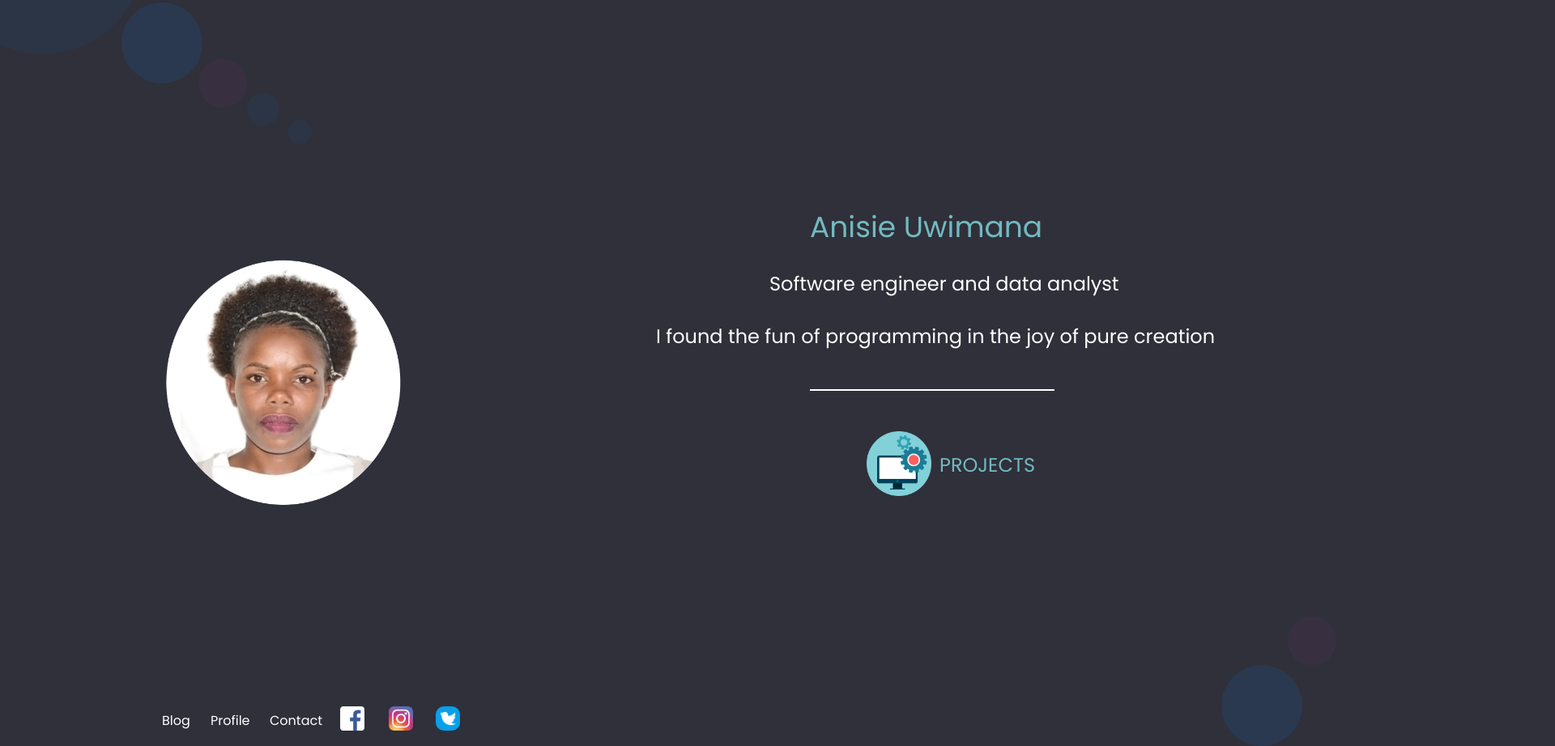
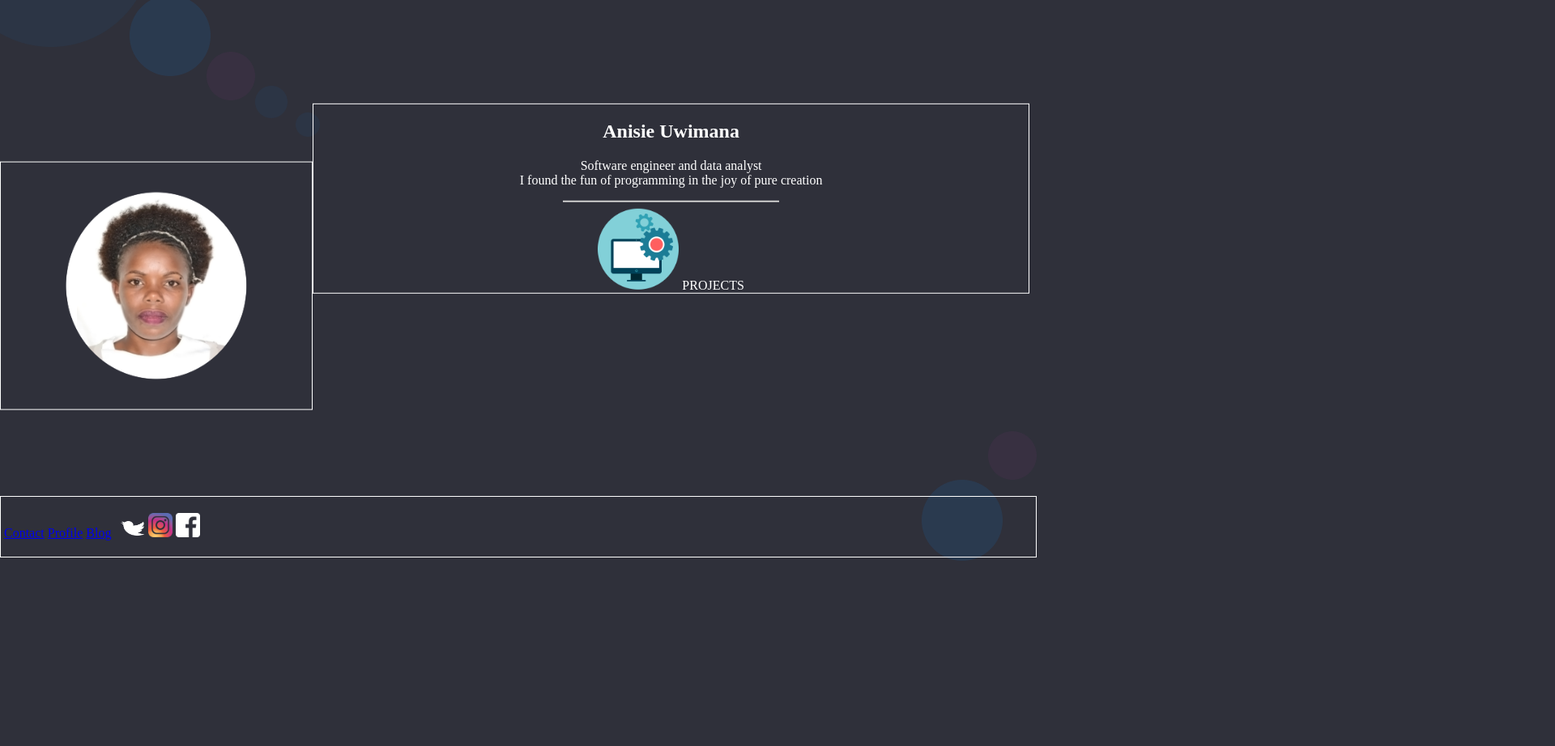
Before and after one commit to Anisieu/My-brand-Anisie, a plain HTML site: page UI/fix-landingpage/index.html in a window 1280 px wide. Shown: the part 107-1029 px from the top of the page at 81% size, 1920 px wide, since content can reach past the window. After the commit the page ends 800 px from the top, so only its background shows below. Drawn offline with Linux system fonts and the light colour scheme.

Commit message:
html-css position

```diff
--- a/UI/fix-landingpage/index.html
+++ b/UI/fix-landingpage/index.html
@@ -12,59 +12,39 @@
 </head>
 
 <body>
-    <div class="c">
-        <div class="c1"></div>
-        <div class="c2"></div>
-        <div class="c3"></div>
-        <div class="c4"></div>
-        <div class="c5"></div>
-    </div>
-    <div class="md">
-        <div class="md1">
-            <div class=" md11 hvr-grow">
-                <img src="./images/twitter.png" class="twit">
+    <main class='main'>
+        <section class="left">
+            <img src="./images/an.png" class="photo">
+        </section>
+        <section class="rigth">
+            <div class="info">
+                <h1>Anisie Uwimana</h1>
+                <p>
+                    Software engineer and data analyst <br> I found the fun of programming in the joy of pure creation
+                </p>
             </div>
-        </div>
-        <div class="md2">
-            <div class="md21 hvr-grow">
-                <img src="./images/instagram.png" class="ig">
+            <hr>
+            <div class="project">
+                <img src="./images/potf.png" class="logo-project">
+                <span class="project-link">PROJECTS</span>
             </div>
-        </div>
-        <div class="md3" ">
-            <div class="md31 hvr-grow ">
-                    <img src="./images/facebook.png " class="fb ">
-            </div>
-        </div>
-    </div>
+        </section>
+    </main>
 
-    <div>
-        <img src="./images/an.png " class="img5 ">
-    </div>
-
-    <div>
-        <img src="./images/potf.png " class="img6 ">
-    </div>
-
-    <div class="co ">
-        <div class="co1 "></div>
-        <div class="co2 "></div>
-    </div>
-
-    <hr class="co3 ">
-
-    <div class="co4 ">
-        <span class="co51 hvr-grow hvr-fade ">Contact</span>
-        <span class="co61 hvr-grow hvr-fade ">Profile</span>
-        <span class="co71 hvr-grow hvr-fade ">Blog</span>
-    </div>
-
-     <div class=co8>
-        <span class="co81 ">Anisie Uwimana</span>
-        <span class="co82 ">Software engineer and data analyst </span>
-        <span class="co83 ">I found the fun of programming in the joy of pure creation</span>
-     </div>
-
-    <div class=" pot hvr-grow hvr-fade ">PROJECTS</div>
+    <footer class="footer">
+        <nav class="nav-bar">
+            <ul class="nav-link">
+                <a href="#">Contact</a>
+                <a href="#">Profile</a>
+                <a href="#">Blog</a>
+            </ul>
+            <ul class="nav-social">
+                <a href="#"><img src="./images/twitter.png" class="twit"></a>
+                <a href="#"><img src="./images/instagram.png" class="ig"></a>
+                <a href="#"><img src="./images/facebook.png" class="fb"></a>
+            </ul>
+        </nav>
+    </footer>
 </body>
 
 </html>
--- a/UI/fix-landingpage/style.css
+++ b/UI/fix-landingpage/style.css
@@ -1,390 +1,84 @@
+html, body {
+  height: 100%;
+  margin: 0;
+}
 
 body{
-	background-color:rgba(47, 48, 58, 1);
-	@media screen and (max-width:1800px) and (min-width:428px){
-		body {
-		width: 100%;
-        height: 100%;
-  }
-}
-}
-.co8 {
-	position:absolute;
-	opacity:1;
-	left:450px;
-	top:220px;
-	width:4800px;
-	height:fit-content;
-}
-.co81 {
-	color: rgba(137, 232, 239, 0.75);
-	opacity:1;
-	width:fit-content;
-	height:fit-content;
-	position:absolute;
-	left:550px;
-	top:120px;
-	font-family:Poppins;
-	text-align:center;
-	font-size:36px;
-	letter-spacing:0;
-	margin-top:20px;
-	@media screen and (max-width:120px){
-			font-size:24px;
-	        margin-top:215px;
-	        left:500px;
-	        top:100px;
+    background:
+        url(./images/Elpses.png) left top no-repeat,
+        url(./images/elp2.png) right bottom no-repeat,
+        #2F303A;
 
-
-	}
-}
-.co82 {
-	color:rgba(255, 255, 255, 1);
-	opacity:1;
-	width:fit-content;
-	height:fit-content;
-	position:absolute;
-	left:500px;
-	font-family:Poppins;
-	text-align:center;
-	font-size:24px;
-	letter-spacing:0;
-	line-height:undefined;
-	top:220px;
-	@media screen and (max-width:200px){
-		left:480px;
-		font-size:24px;
-		top:200px;
-
-
-	}
-}
-.co83 {
-	color:rgba(255, 255, 255, 1);
-	opacity:1;
-	width:fit-content;
-	height:fit-content;
-	left:360px;
-	position:absolute;
-	top:280px;
-	font-family:Poppins;
-	text-align:center;
-	font-size:24px;
-	letter-spacing:0;
-	margin-top:5px;
-	line-height:undefined;
-	@media screen and (max-width:200px){
-		margin-top:3px;
-		top:260px;
-		left:300px;
-		font-size:20px;
-
-	}
+    color: white;
 }
 
-.c {
-	position:relative;
-	opacity:1;
-	width:457px;
-	height:361px;
-	right:80px;
-	bottom:84px;
-}
-.c1 {
-	border-radius:500px;
-	background-color:rgba(23.000000528991222, 98.00000175833702, 167.00000524520874, 0.10000000149011612);
-	opacity:1;
-	width:250px;
-	height:250px;
-	position:absolute;
-	left:0px;
-	top:0px;
-}
-.c2 {
-	border-radius:500px;
-	background-color:rgba(23.000000528991222, 98.00000175833702, 167.00000524520874, 0.20000000298023224);
-	opacity:1;
-	width:100px;
-	height:100px;
-	position:absolute;
-	left:222px;
-	top:186px;
-}
-.c3 {
-	border-radius:500px;
-	background-color:rgba(140.00000685453415, 52.000000700354576, 128.0000075697899, 0.10000000149011612);
-	opacity:1;
-	width:60px;
-	height:60px;
-	position:absolute;
-	left:317px;
-	top:256px;
-}
-.c4 {
-	border-radius:500px;
-	background-color:rgba(23.000000528991222, 98.00000175833702, 167.00000524520874, 0.10000000149011612);
-	opacity:1;
-	width:40px;
-	height:40px;
-	position:absolute;
-	left:377px;
-	top:298px;
-}
-.c5 {
-	border-radius:500px;
-	background-color:rgba(23.000000528991222, 98.00000175833702, 167.00000524520874, 0.10000000149011612);
-	opacity:1;
-	width:30px;
-	height:30px;
-	position:absolute;
-	left:427px;
-	top:331px;
+.main{
+    min-height: 100%;
+    position: relative;
 }
 
-.co {
-	position:relative;
-	opacity:1;
-	width:142px;
-	height:160px;
-	left:1500px;
-	top:500px;
-	right:900px;
-
-}
-.co1 {
-	border-radius:500px;
-	background-color:rgba(23.000000528991222, 98.00000175833702, 167.00000524520874, 0.20000000298023224);
-	opacity:1;
-	width:100px;
-	height:100px;
-	position:absolute;
-	left:0px;
-	top:60px;
-}
-.co2 {
-	border-radius:500px;
-	background-color:rgba(140.00000685453415, 52.000000700354576, 128.0000075697899, 0.10000000149011612);
-	opacity:1;
-	width:60px;
-	height:60px;
-	position:absolute;
-	left:82px;
-	top:0px;
+.left, .rigth {
+    display: inline-block;
+    float: left;
+    border: 1px solid;
 }
 
-.co4{
-	position:absolute;
-	opacity:1;
-	top:985px;
-	left:120px;
+.left, .rigth {
+    width: 100%;
 }
 
-.co51 {
-	color:rgba(255, 255, 255, 1);
-	opacity:1;
-	font-family:Poppins;
-	text-align:center;
-	font-size:16x;
-	letter-spacing:0;
-	line-height:undefined;
-	display:inline-block;
-	float:left;
-	margin-left:25px;
-}
-
-.co61 {
-	color:rgba(255, 255, 255, 1);
-	opacity:1;
-	float:left;
-	margin-left:25px;
-	width:fit-content;
-	height:fit-content;
-	font-family:Poppins;
-	text-align:center;
-	font-size:16px;
-	letter-spacing:0;
-	line-height:undefined;
-	display:inline-block;
-}
-
-.co71 {
-	color:rgba(255, 255, 255, 1);
-	opacity:1;
-	font-family:Poppins;
-	text-align:center;
-	font-size:16px;
-	letter-spacing:0;
-	line-height:undefined;
-	float:right;
-	margin-left:80px;
-	display:inline-block;
-}
-
-hr.co3 {
-  border: 1px solid #ffffff;
-  position:absolute;
-		left: 1000px;
-		width: 300px;
-		top: 580px;
-}
-
-.md{
-		position:absolute;
-		left: 420px;
-		top: 980px;
-		width:40px;
-
-
-}
-.md1{
-	position:absolute;
-	float:left;
-	margin-left:118px
-}
-
-.md3{
-	position:absolute;
-	float:left;
-	margin-left:0px
-}
-.md2{
-	position:absolute;
-	float:left;
-	margin-left:60px
-
-}
-
-.md11 {
-	background: rgb(8, 160, 233);
-	border-radius: 10px;
-	width: 30px;
-	height: 30px;
-}
-
-.twit {
-	width: 20px;
-	height: 20px;
-	overflow: hidden;
-	display:inline-block;
-	margin-top:5px;
-	margin-left:5px;
-	align-items: center;
-
-}
-
-.md21 {
-	background: rgb(255, 255, 255);
-	border-radius: 17px;
-	margin-left:0px;
-	width: 30px;
-	top: 922px;
-	height: 30px;
-}
-
-.ig {
-	width: 30px;
-	height: 30px;
-	overflow: hidden;
-	display:inline-block;
-
-}
-
-.md31 {
-	background: rgb(59, 89, 152);
-	border-radius: 10px;
-	width: 30px;
-	height: 30px;
-}
-
-.fb {
-	width: 30px;
-	height: 30px;
-	overflow: hidden;
-	display:inline-block;
-
-}
-
-.img5 {
-	position:absolute;
-    left: 150px;
-    width: 400px;
-    height: 400px;
-    top:380px;
-    @media screen and (max-width:380px){
-    	    left: 130px;
-            width: 380px;
-            height:380px;
-            top:380px;
+@media screen and (max-width:1800px) and (min-width:428px){
+    .left {
+        width: 30%;
     }
-
-}
-
-
-.img6 {
-	position:absolute;
-    left:1070px;
-    width: 80px;
-    top: 640px;
-    height: 80px;
-    @media screen and (max-width:70px){
-    	    left:1150px;
-            width: 70px;
-            top: 640px;
-            height: 75px;
+    .rigth {
+        width: 69%;
+    }
+    .left, .rigth {
+        position: relative;
+        transform: translateY(100%);
     }
 }
 
-.pot {
-	position:absolute;
-    font-family: Poppins;
-    font-size: 24px;
-    font-weight: 500;
-    letter-spacing: 0px;
-    color: rgba(137, 232, 239, 0.75);
-    vertical-align: middle;
-    text-align: center;
-    justify-content: center;
-    width: fit-content;
-    align-items: center;
-    line-height: 40px;
-    height:fit-content;
-    left: 1160px;
-    top: 662px;
+.photo {
+    display: block;
+    width: 80%;
+    margin: 0 auto;
 }
 
-/* Grow */
-.hvr-grow {
-  display: inline-block;
-  vertical-align: middle;
-  -webkit-transform: perspective(1px) translateZ(0);
-  transform: perspective(1px) translateZ(0);
-  box-shadow: 0 0 1px rgba(0, 0, 0, 0);
-  -webkit-transition-duration: 0.3s;
-  transition-duration: 0.3s;
-  -webkit-transition-property: transform;
-  transition-property: transform;
-  float:right;
+.info h1, .info p{
+    text-align: center;
 }
-.hvr-grow:hover, .hvr-grow:focus, .hvr-grow:active {
-  -webkit-transform: scale(1.1);
-  transform: scale(1.1);
+.rigth hr{
+    width: 30%;
+    border: 1px solid #CCC;
 }
 
+.project{
+    text-align: center;
+}
 
-/* Fade */
-.hvr-fade {
-  display: inline-block;
-  vertical-align: middle;
-  -webkit-transform: perspective(1px) translateZ(0);
-  transform: perspective(1px) translateZ(0);
-  box-shadow: 0 0 1px rgba(0, 0, 0, 0);
-  overflow: hidden;
-  -webkit-transition-duration: 0.3s;
-  transition-duration: 0.3s;
-  -webkit-transition-property: color, background-color;
-  transition-property: color, background-color;
+.logo-project{
+    width: 100px;
 }
-.hvr-fade:hover, .hvr-fade:focus, .hvr-fade:active {
-  background-color: #2098D1;
-  color: white;
+
+.nav-bar {
+    clear: both;
+    position: relative;
+    bottom: 0;
+    border: 1px solid;
 }
+
+.nav-link, .nav-social{
+    display: inline-block;
+    padding: 4px;
+}
+
+.nav-social img{
+    width: 30px;
+}
+
+.footer {
+  height: 80px;
+  margin-top: -80px;
+}
```
Also changed, not shown: UI/fix-landingpage/images/Elpses.png (added), UI/fix-landingpage/images/elp2.png (added).
